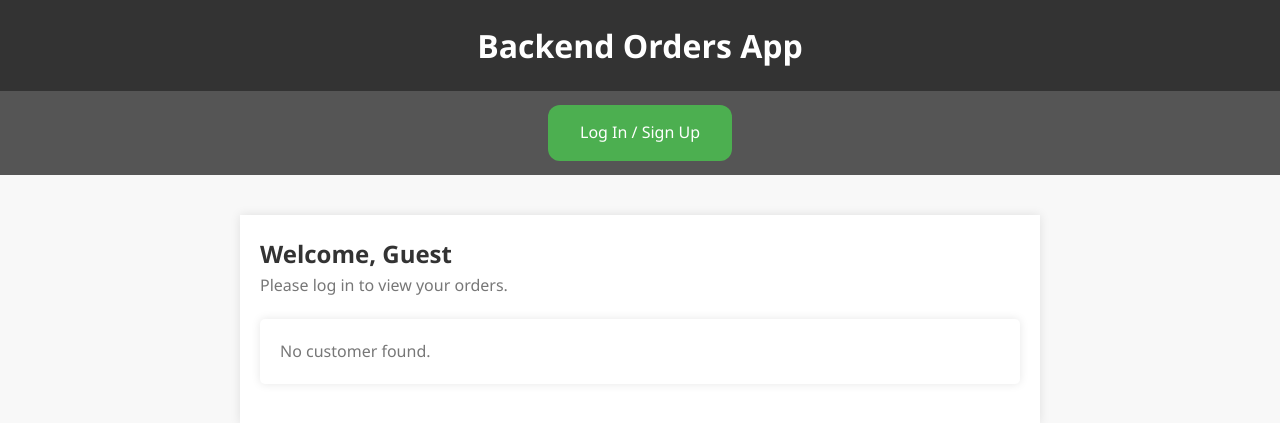
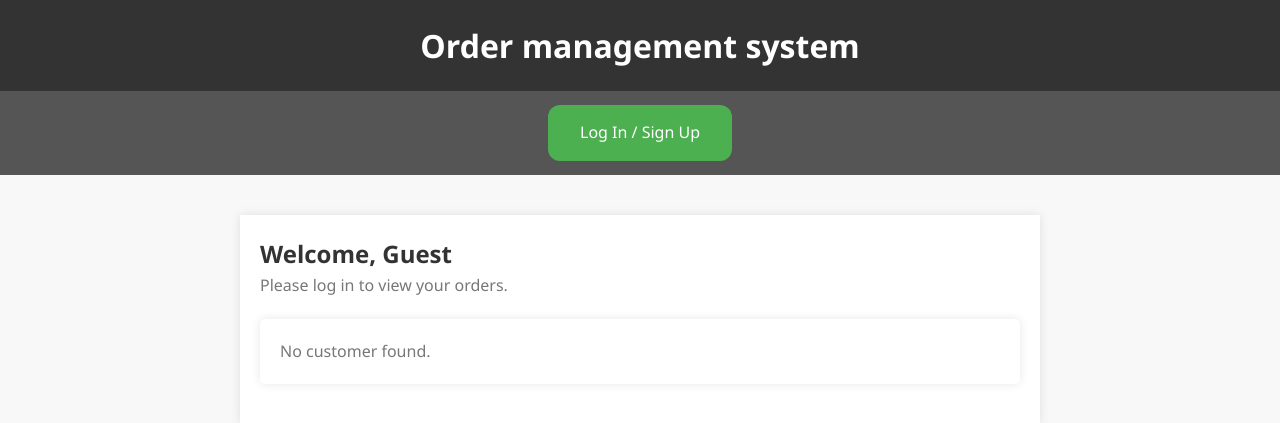
Before and after one commit to Francis-Mwaniki/Backend-challenge, a Django app: page / in a window 1280 px wide. Shown: the top 423 px of the page. Run offline with Django 4.2, Linux system fonts and the light colour scheme.

Commit message:
Documenting the whole project

```diff
--- a/webappexample/templates/index.html
+++ b/webappexample/templates/index.html
@@ -175,8 +175,8 @@
 <body>
     <header>
         <h1>
-          Backend Orders App
-        </h1>
+            Order management system
+                </h1>
     </header>
     <nav>
         {% if session %}
```
Also changed, not shown: README.md, public/auth.png (added), public/create_order.png (added), public/delete.png (added), public/home.png (added), public/order_details.png (added).
